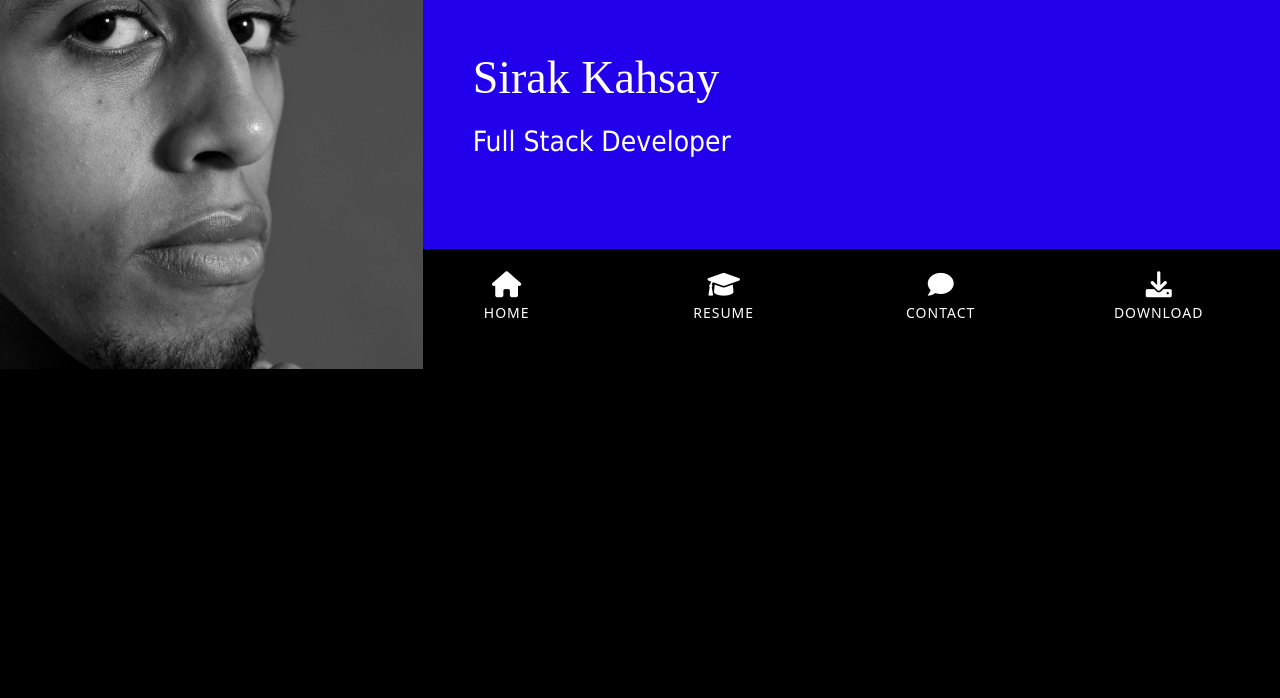
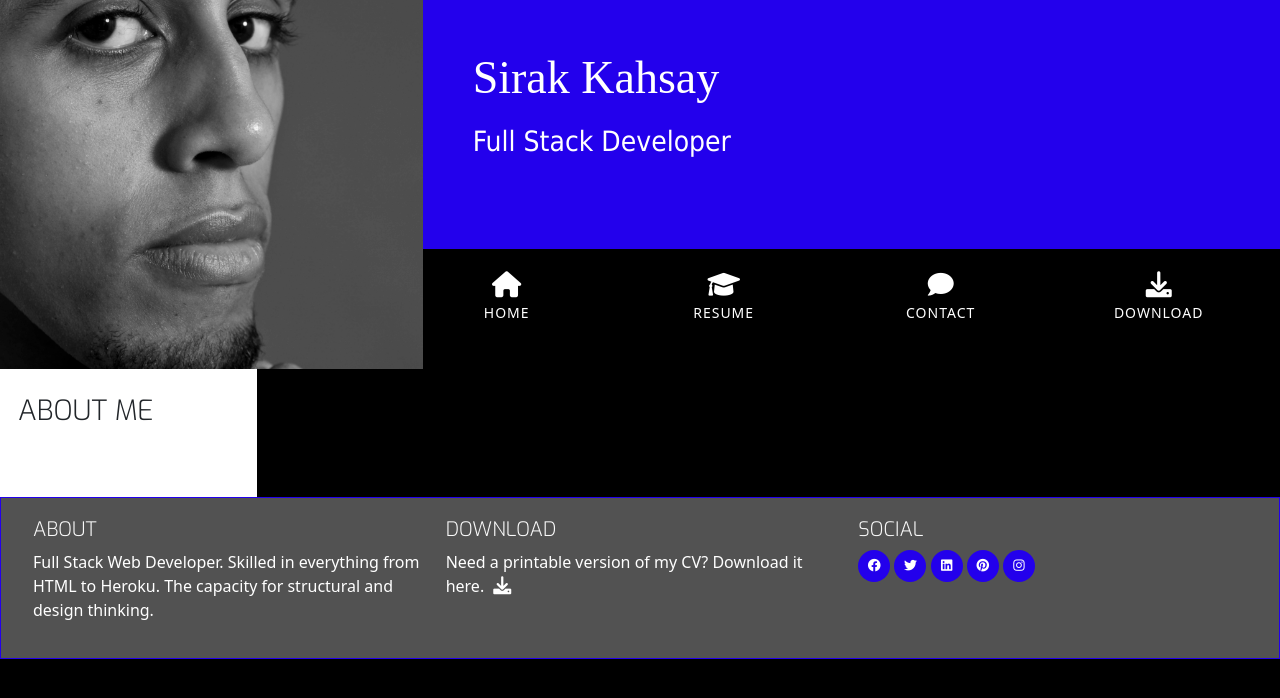
Before and after one commit to Sirak-K/Resume, a website: page index.html in a window 1280 px wide. Drawn offline with nearby package versions, Linux system fonts and the light colour scheme.

Commit message:
Footer completed

```diff
--- a/assets/css/style.css
+++ b/assets/css/style.css
@@ -8,6 +8,10 @@ body {
 /* -------------- COLORS -------------- */
 .bg-color-name-title {
     background-color: rgb(35, 0, 236);
+}
+
+.bg-color-three-reasons {
+background-color: white;
 }
 
 .ui-menu-color-home {
@@ -21,6 +25,43 @@ body {
 }
 .ui-menu-color-download {
     background-color:black;
+}
+
+/* -------------- Special Paddings/margins/text -------------- */
+
+h1, h2, h3, h4 {
+margin: 0;
+}
+
+.uppercase {
+    text-transform: uppercase;
+}
+
+.general-sub {
+    font-family: "Exo", sans-serif;
+    font-weight: 300;
+    color: #fafafa;
+}
+
+.inline-block {
+    display:inline-block;
+}
+
+.row-table {
+    display:table;
+}
+
+.section-column {
+    display:table-cell;
+    padding: 0 30px 30px;
+    float: none;
+}
+
+.section-heading {
+    font-family: "Exo", sans-serif;
+    font-weight: 300;
+    margin-top: 25px;
+    margin-bottom: 40px;
 }
 
 /* -------------- HEADING -------------- */
@@ -69,7 +110,13 @@ header {
 .menu-container {
     font-size: 0;
 }
+.col {
+    margin: 0;
+    padding: 0;
+}
+/* -------------- LAYOUT CORRECTIONS -------------- */
 
+/* -------------- NAVBAR -------------- */
 #nav {
     margin: 0;
 }
@@ -120,7 +167,62 @@ header {
     height: 120px;
 }
 
-.col {
+
+
+/* -------------- FOOTER -------------- */
+
+footer {
+    background-color: #525252;
+    min-height: 120px;
     margin: 0;
-    padding: 0;
 }
+
+footer p {
+    color: white;
+}
+
+.cv-pdf i {
+    font-size: 18px;
+    color: white;
+    text-align: center;
+    padding-left: 5px;
+    transition: all 0.35s ease-in-out;
+    -moz-transition: all 0.35s ease-in-out;
+    -webkit-transition: all 0.35s ease-in-out;
+    -o-transition: all 0.35s ease-in-out;
+}
+
+.cv-pdf i:hover {
+    color: rgb(50, 252, 10);
+}
+
+.social-links {
+    padding-bottom: 15px;
+}
+
+.social-links li a i {
+    width:32px;
+    height: 32px;
+    padding: 12px 0;
+    border-radius: 50%;
+    font-size: 13px;
+    line-height: 7px;
+    text-align: center;
+    color: white;
+    background-color: rgb(35, 0, 236);
+    transition: all 0.35s ease-in-out;
+    -moz-transition: all 0.35s ease-in-out;
+    -webkit-transition: all 0.35s ease-in-out;
+    -o-transition: all 0.35s ease-in-out;
+}
+
+.social-links li a i:hover {
+    background:greenyellow;
+    color: black;
+}
+
+#footer-details {
+    padding: 20px;
+    border: solid 1px rgb(35, 0, 236);
+
+}
--- a/index.html
+++ b/index.html
@@ -48,12 +48,76 @@
         </div>
     </header>
 
-    <section>
+    <section class="container-fluid">
+        <div class="row row-table">
+            <div class="col-md-8 bg-color-three-reasons section-column">
+                <div class="row">
+                    <div class="col">
+                        <h3 class="section-heading uppercase">About Me</h3>
+                    </div>
+                </div>
+            </div>
+        </div>
 
     </section>
 
-    <footer>
+    <footer class="container-fluid">
+        <div id="footer-details" class="row">
+            <div class="col-sm-4">
+                <h5 class="uppercase general-sub">About</h5>
+                <p class="inline-block">
+                    Full Stack Web Developer. Skilled in everything from HTML to Heroku.
+                    The capacity for structural and design thinking.
+                </p>
+            </div>
 
+            <div class="col-sm-4">
+                <h5 class="uppercase general-sub">Download</h5>
+                <p class="inline-block">
+                    Need a printable version of my CV? Download it here.
+                    <a href="#" target="_blank" class="cv-pdf">
+                        <i class="fa fa-download" aria-hidden="true"></i>
+                        <span class="sr-only">Download Link.</span>
+                    </a>
+                </p>
+            </div>
+
+            <div class="col-sm-4">
+                <h5 class="uppercase general-sub">Social</h5>
+                <ul class="list-inline social-links">
+                    <li class="list-inline-item">
+                        <a target="_blank" href="#">
+                            <i class="fab fa-facebook" aria-hidden="true"></i>
+                            <span class="sr-only">Facebook</span>
+                        </a>
+                    </li>
+                    <li class="list-inline-item">
+                        <a target="_blank" href="#">
+                            <i class="fab fa-twitter" aria-hidden="true"></i>
+                            <span class="sr-only">Twitter</span>
+                        </a>
+                    </li>
+                    <li class="list-inline-item">
+                        <a target="_blank" href="#">
+                            <i class="fab fa-linkedin" aria-hidden="true"></i>
+                            <span class="sr-only">LinkedIn</span>
+                        </a>
+                    </li>
+                    <li class="list-inline-item">
+                        <a target="_blank" href="#">
+                            <i class="fab fa-pinterest" aria-hidden="true"></i>
+                            <span class="sr-only">Pinterest</span>
+                        </a>
+                    </li>
+                    <li class="list-inline-item">
+                        <a target="_blank" href="#">
+                            <i class="fab fa-instagram" aria-hidden="true"></i>
+                            <span class="sr-only">Instagram</span>
+                        </a>
+                    </li>
+                </ul>
+            </div>
+        </div>
     </footer>
 
 </body>
```
Also changed, not shown: contact.html (added), resume.html (added).
